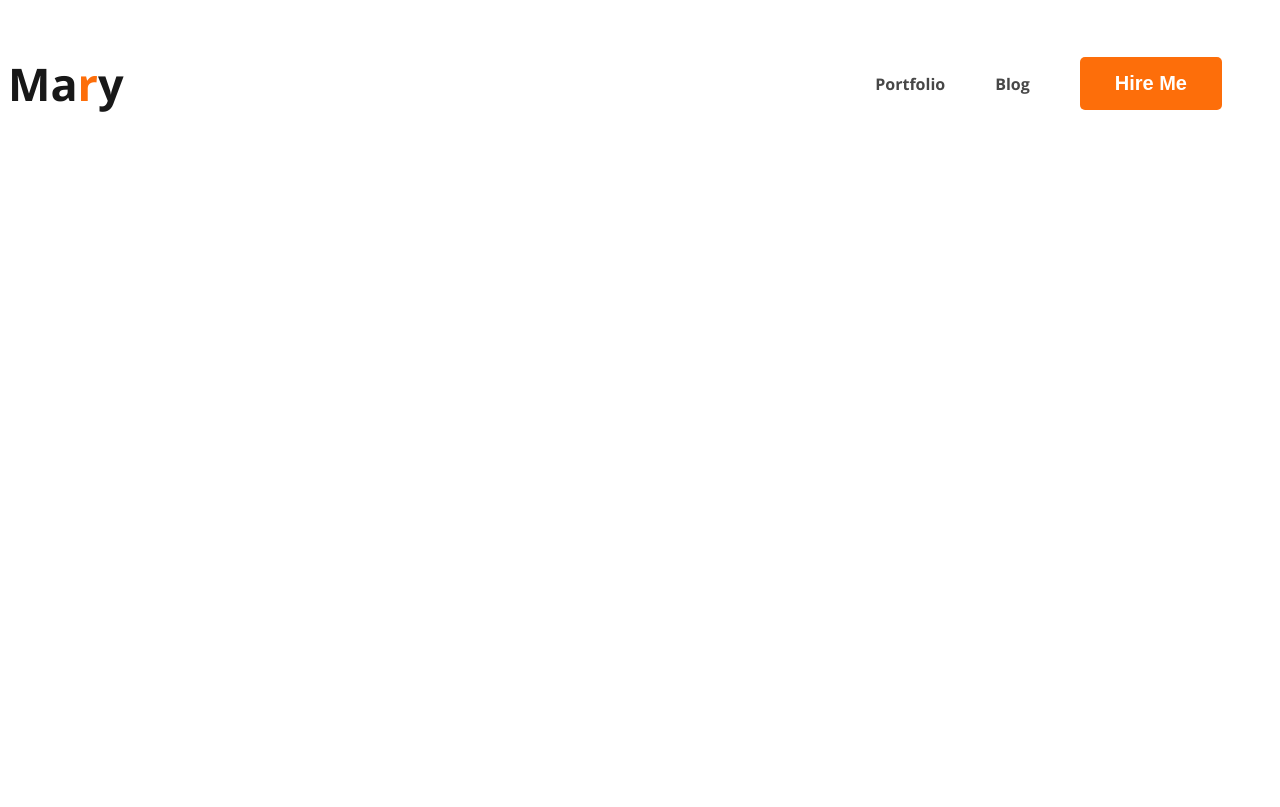
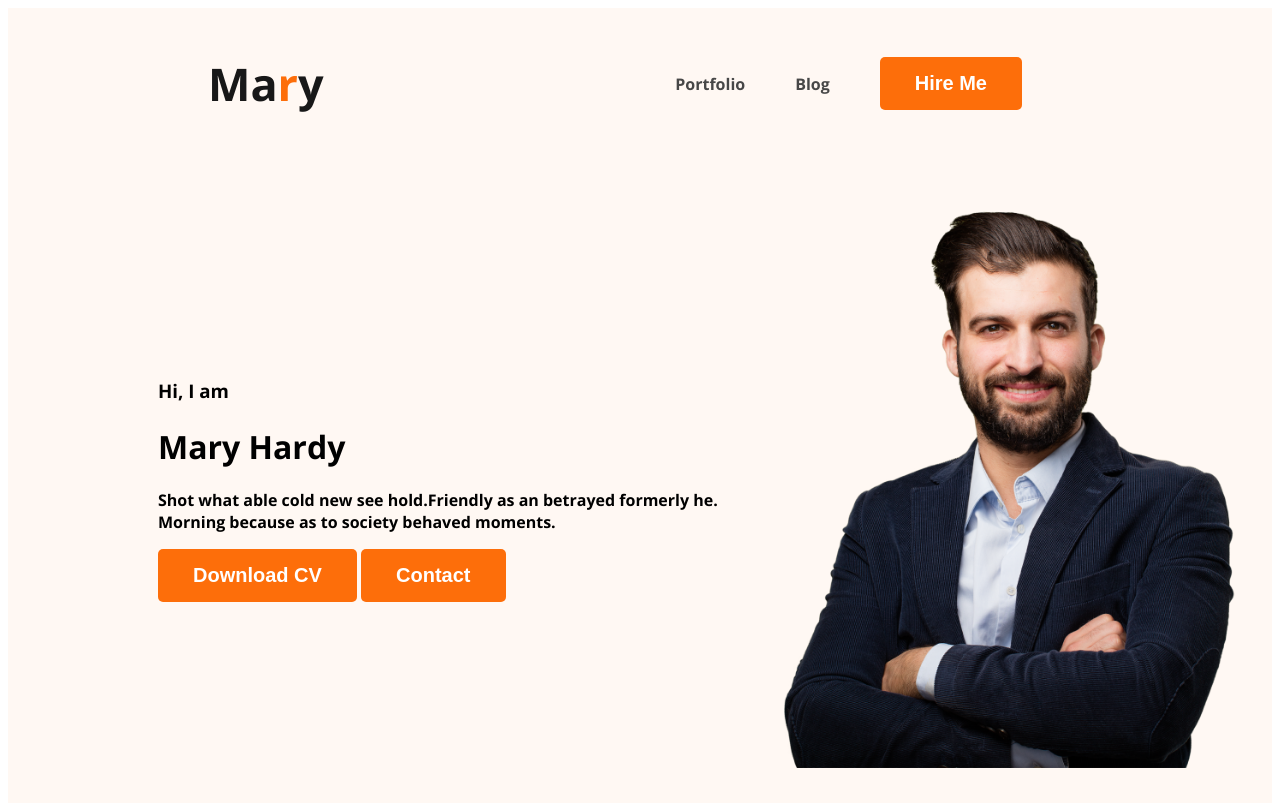
Before and after one commit to siamkhan7426/my-portfolio, a plain HTML site: page index.html in a window 1280 px wide. Drawn offline with nearby package versions, Linux system fonts and the light colour scheme.

Commit message:
banner add img button ad

```diff
--- a/css/style.css
+++ b/css/style.css
@@ -1,54 +1,65 @@
-@import url('https://fonts.googleapis.com/css2?family=Open+Sans:wght@700&display=swap');
-body{
-    font-family: 'Lato', sans-serif;
-    font-family: 'Open Sans', sans-serif;
+@import url("https://fonts.googleapis.com/css2?family=Open+Sans:wght@700&display=swap");
+body {
+  font-family: "Lato", sans-serif;
+  font-family: "Open Sans", sans-serif;
 }
 
-/* *{
+/* * {
   margin: 0;
   padding: 0;
 } */
 /* common shared style */
-.text-primary{
+.text-primary {
   color: #fd6e0a;
-
 }
-.btn-primary{
+.btn-primary {
   border-radius: 5px;
-    background: #FD6E0A;
+  background: #fd6e0a;
   border: 0;
   font-size: 20px;
   font-weight: 700;
   color: white;
   padding: 15px 35px;
-
 }
 
 /* nav style */
-nav{
+nav {
   display: flex;
   justify-content: space-between;
   align-items: center;
-
-
+  margin: 0 200px;
 }
-nav > ul{
+nav > ul {
   display: flex;
   align-items: center;
 
 }
-nav li{
+nav li {
   list-style: none;
   margin-right: 50px;
 }
-nav a{
+nav a {
   text-decoration: none;
   color: #474747;
 }
 
-.nav-title{
+.nav-title {
   color: #181818;
   font-size: 45px;
   font-weight: 800;
+}
+
+.header{
+    background-color: #FFF8F3;
+}
+
+.banner{
+    padding: 30px 30px 30px 150px;
+    display: flex;
+    align-items: center;
 
 }
+.banner-photo{
+    width: 500px;
+    height: ;
+}
--- a/index.html
+++ b/index.html
@@ -8,7 +8,7 @@
     <title>Portfolio</title>
 </head>
 <body>
-    <header>
+    <header class="header">
         <nav>
             <h3 class="nav-title">Ma<span class="text-primary">r</span>y</h3>
             <ul>
@@ -18,6 +18,19 @@
 
             </ul>
         </nav>
+        <div class="banner">
+            <div class="banner-content">
+                <h3 class="banner-greeting">Hi, I am</h3>
+                <h1 class="banner-title">Mary Hardy</h1>
+                <p>Shot what able cold new see hold.Friendly as an betrayed formerly
+                    he. Morning because as to society behaved moments.</p>
+                    <button class="btn-primary">Download CV</button>
+                    <button class="btn-primary">Contact</button>
+            </div>
+            <div>
+                 <img class="banner-photo" src="/images/hardy.png" alt="">
+            </div>
+        </div>
     </header>
 </body>
 </html>
```
Lines whose indentation alone changed are shown as unchanged.
